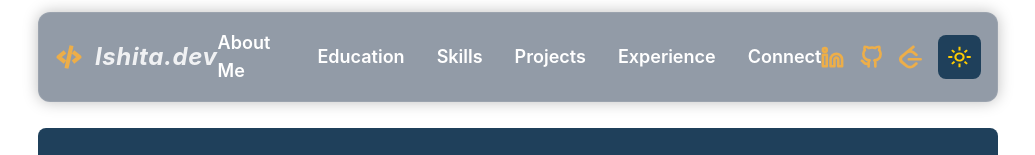
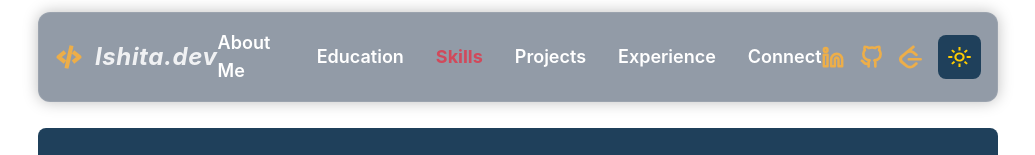
Before and after one commit to ISHITA-ROY016/my-portfolio, a React (Vite) app: page / in a window 1280 px wide. Shown: the top 155 px of the page, without its empty margins (122-1157 px from the left). Built offline with nearby package versions, Linux system fonts and the light colour scheme.

Commit message:
color mismatch issue fixed

```diff
--- a/src/components/Header.jsx
+++ b/src/components/Header.jsx
@@ -11,6 +11,7 @@ import { HiOutlineMenuAlt3, HiOutlineX } from "react-icons/hi";
 const Header = () => {
   const [menuOpen, setMenuOpen] = useState(false);
   const [scrolled, setScrolled] = useState(false);
+  const [activeSection, setActiveSection] = useState("About Me");
 
   useEffect(() => {
     const handleScroll = () => setScrolled(window.scrollY > 30);
@@ -73,8 +74,11 @@ const Header = () => {
             spy={true}
             offset={-80}
             duration={500}
-            className="cursor-pointer text-white hover:text-darkHeading transition-colors duration-200"
-            activeClass="text-borderColor font-bold"
+            onSetActive={() => setActiveSection(section)}
+            className={`cursor-pointer transition-colors duration-200 ${activeSection === section
+              ? "text-[#D1495B] font-bold"
+              : "text-white hover:text-darkHeading"
+              }`}
           >
             {section}
           </Link>
@@ -120,9 +124,11 @@ const Header = () => {
               spy={true}
               offset={-80}
               duration={500}
-              className="cursor-pointer text-white text-sm hover:text-darkHeading"
-              activeClass="text-borderColor font-bold"
-              onClick={() => setMenuOpen(false)}
+              onSetActive={() => setActiveSection(section)}
+              className={`cursor-pointer transition-colors duration-200 ${activeSection === section
+                ? "text-[#D1495B] font-bold"
+                : "text-white hover:text-darkHeading"
+                }`}
             >
               {section}
             </Link>
```
